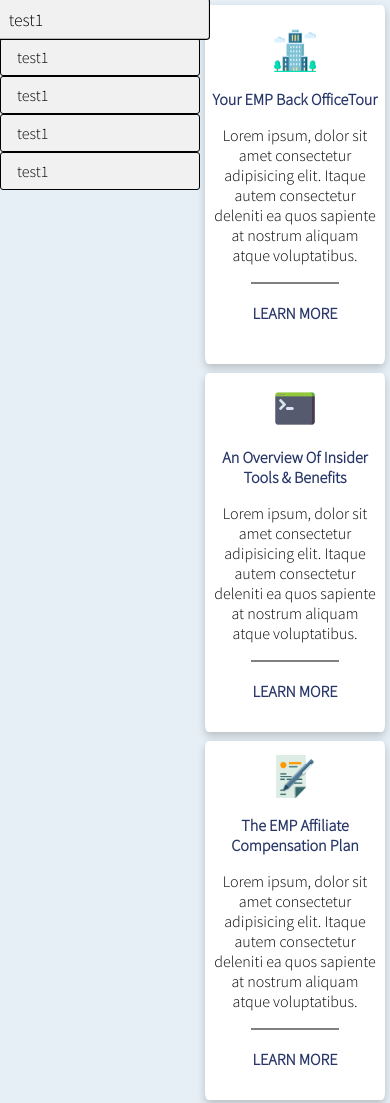
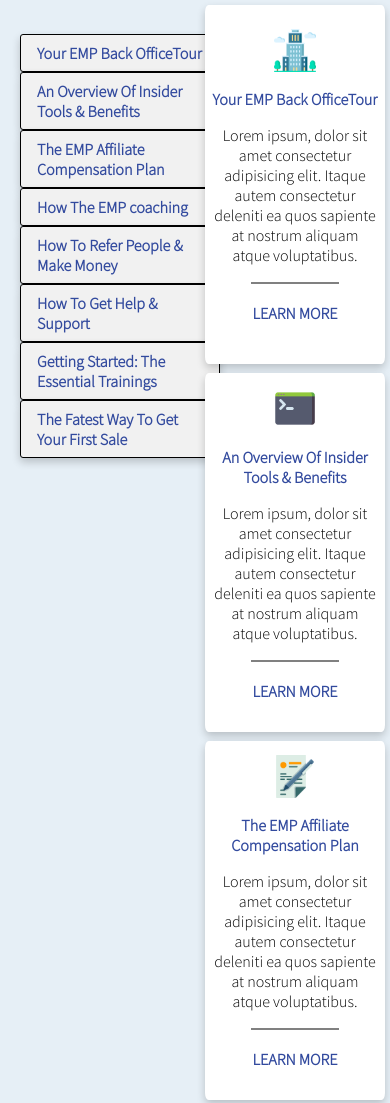
Before and after one commit to LunashaGit/Grid-away-grid-ahoy-, a plain HTML site: page index.html in a window 390 px wide. Shown: the top 1103 px of the page. Drawn offline with Linux system fonts and the light colour scheme.

Commit message:
Need to change the responsive

```diff
--- a/css/style.scss
+++ b/css/style.scss
@@ -6,7 +6,7 @@
     padding: 0;
 }
 
-$primary-color: #273568;
+$primary-color: #324a9e;
 $second-color: white;
 
 body{
@@ -17,12 +17,14 @@ body{
 }
 
 
-ul {
+nav {
+    margin-top: 17%;
+    margin-left: 10%;
+    ul {
     list-style-type: none;
     margin: 0;
     padding: 0;
     width: 200px;
-
     li a {
         display: block;
         color: #000;
@@ -32,13 +34,16 @@ ul {
         font-family: 'Source Sans Pro', sans-serif;
         border-radius: 3px;
         background-color: #f1f1f1;
+        box-shadow:  0 4px 8px 0 rgb(0 0 0 / 20%);
+        font-weight: bold;
+        color:  $primary-color;
         &:hover{
             transform: scale(1.1);
             transition: all ease-in-out 0.1s;
         }
       }
   }
-
+}
 
 
 section{
--- a/index.html
+++ b/index.html
@@ -13,11 +13,14 @@
 <body>
     <nav>
         <ul>
-            <li><a href="#">test1</a></li>
-            <li><a href="#">test1</a></li>
-            <li><a href="#">test1</a></li>
-            <li><a href="#">test1</a></li>
-            <li><a href="#">test1</a></li>
+            <li><a href="#">Your EMP Back OfficeTour</a></li>
+            <li><a href="#">An Overview Of Insider Tools & Benefits</a></li>
+            <li><a href="#">The EMP Affiliate Compensation Plan</a></li>
+            <li><a href="#">How The EMP coaching</a></li>
+            <li><a href="#">How To Refer People & Make Money</a></li>
+            <li><a href="#">How To Get Help & Support</a></li>
+            <li><a href="#">Getting Started: The Essential Trainings</a></li>
+            <li><a href="#">The Fatest Way To Get Your First Sale</a></li>
         </ul>
     </nav>
     <section>
```
Also changed, not shown: css/style.css, 1 other file.
